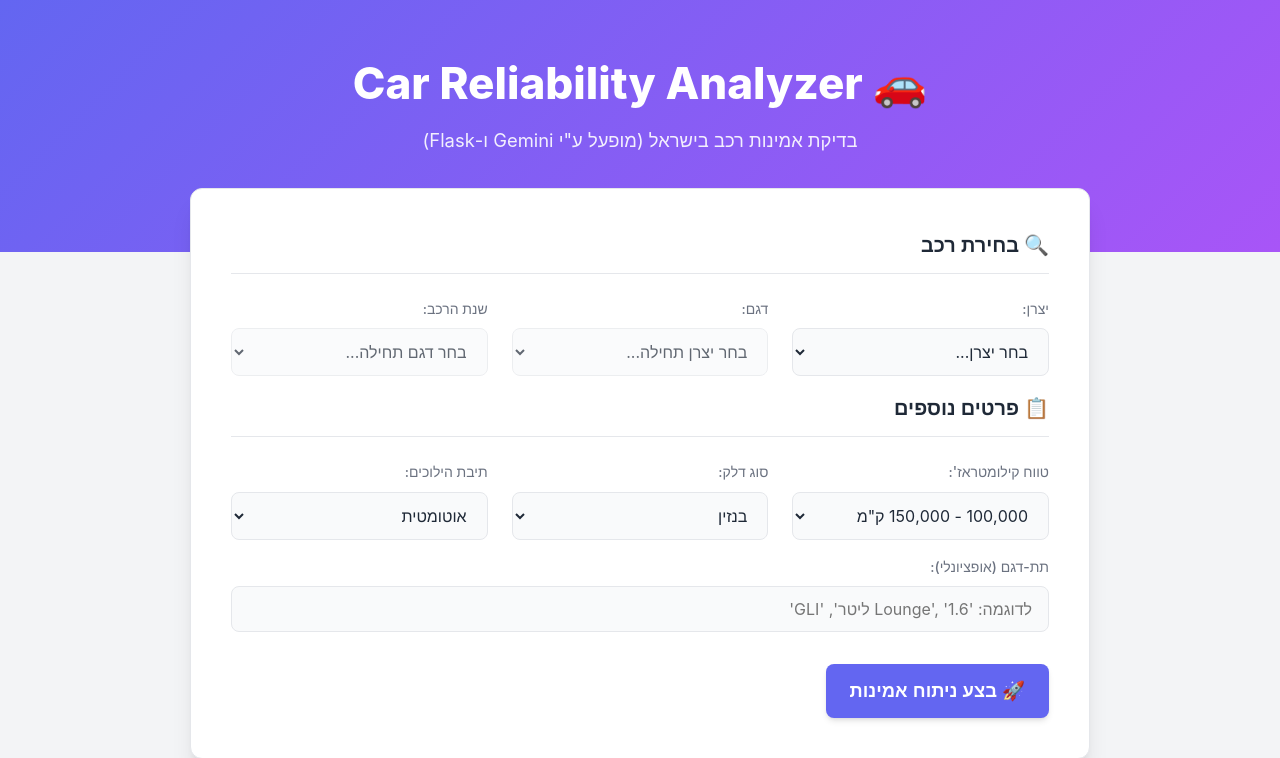
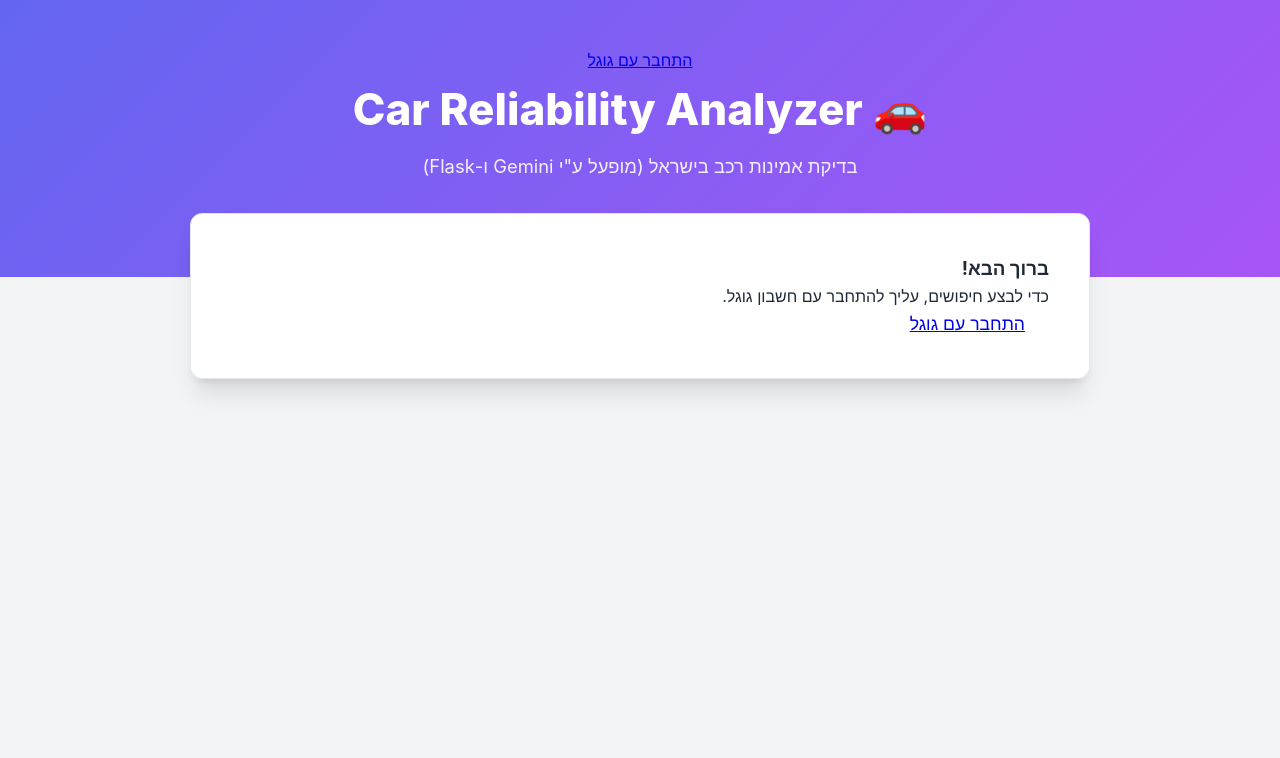
Before and after one commit to giladscore494/reliabilityAIModelsR, a Flask app: page / in a window 1280 px wide. Shown: the top 758 px of the page. After the commit the page ends 393 px from the top, so only its background shows below. Run offline with Flask 3, Linux system fonts and the light colour scheme.

Commit message:
Enhance index.html with user authentication features
Added user authentication check and login prompt to the main page.

```diff
--- a/my-flask-app/templates/index.html
+++ b/my-flask-app/templates/index.html
@@ -8,6 +8,16 @@
 </head>
 <body>
     <header>
+        <div class="user-corner">
+            {% if user.is_authenticated %}
+                <span>שלום, {{ user.name.split(' ')[0] }}</span>
+                <a href="/dashboard" class="user-button">החיפושים שלי</a>
+                <a href="/logout" class="user-button logout">התנתק</a>
+            {% else %}
+                <a href="/login" class="user-button login">התחבר עם גוגל</a>
+            {% endif %}
+        </div>
+
         <div class="header-content">
             <h1>🚗 Car Reliability Analyzer</h1>
             <p>בדיקת אמינות רכב בישראל (מופעל ע"י Gemini ו-Flask)</p>
@@ -15,7 +25,17 @@
     </header>
 
     <main>
+        {% if not user.is_authenticated %}
+        <div class="login-prompt">
+            <h3>ברוך הבא!</h3>
+            <p>כדי לבצע חיפושים, עליך להתחבר עם חשבון גוגל.</p>
+            <a href="/login" class="user-button login" style="font-size: 1.1rem; padding: 0.8rem 1.5rem;">התחבר עם גוגל</a>
+        </div>
+
+        <form id="car-form" class="hidden">
+        {% else %}
         <form id="car-form">
+        {% endif %}
 
             <h3>🔍 בחירת רכב</h3>
             <div class="form-grid-3">
@@ -92,6 +112,8 @@
     </main>
 
     <script>
+        // בודק אם המשתמש מחובר. אם לא, הסקריפט לא ינסה להפעיל את הטופס.
+        const userIsAuthenticated = {{ user.is_authenticated | tojson }};
         const carModelsData = {{ car_models_data | tojson }};
     </script>
     <script src="/static/script.js"></script>
```
